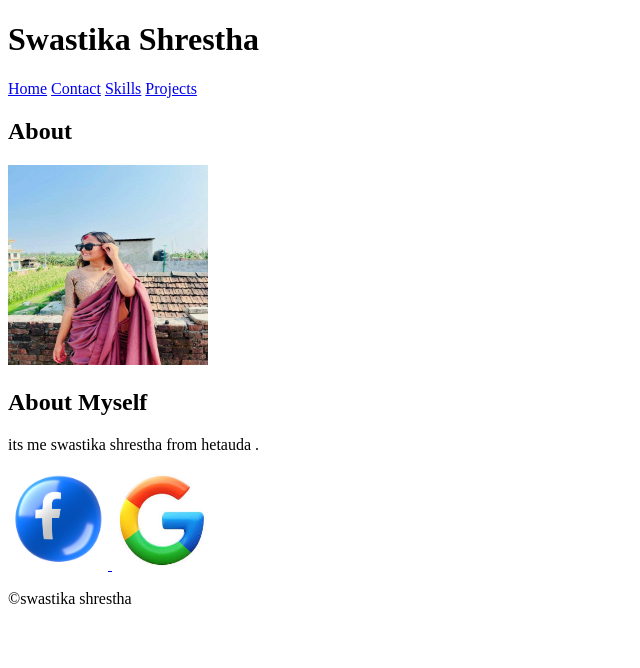
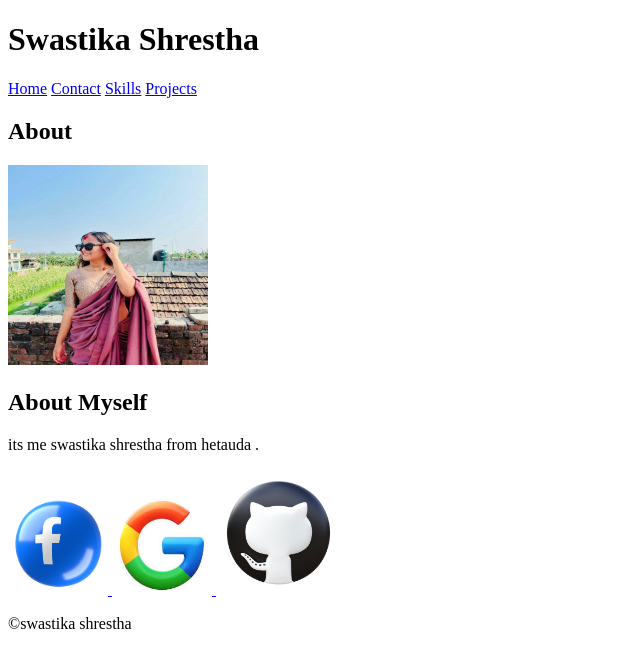
Before and after one commit to swastikas8637/swastika-portfolio, a plain HTML site: page index.html in a window 1280 px wide. Shown: the whole page, without its empty margins (0-640 px from the left). Drawn offline with Linux system fonts and the light colour scheme.

Commit message:
add github

```diff
--- a/index.html
+++ b/index.html
@@ -27,6 +27,9 @@
    <a href="https://www.google.com/?pli=1&authuser=2">
     <img src="./images/Untitled.png" alt="google" width="100" height="100">
    </a>
+   <a href="https://github.com/swastikas8637" >
+    <img src="./images/NXdibWMucG5n.png" alt="github" width="125" height="125">
+   </a>
    <p>
     &copy;swastika shrestha
    </p>
```
Also changed, not shown: images/NXdibWMucG5n.png (added).
